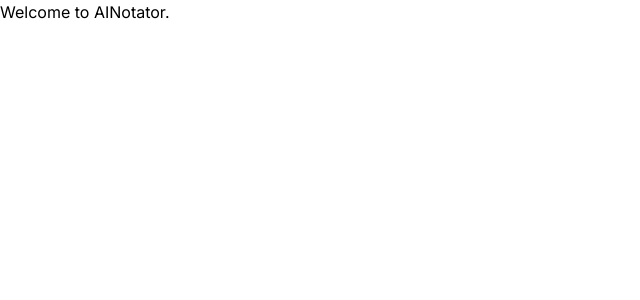
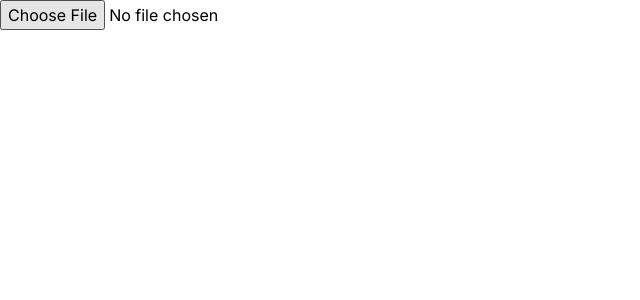
Before and after one commit to soujvnunes/ainotator-web, a Next.js app: page / in a window 1280 px wide. Shown: the top 300 px of the page, without its empty margins (0-640 px from the left). Built offline with nearby package versions, Linux system fonts and the light colour scheme.

Commit message:
feat(app/page) add basic image upload/preview

```diff
--- a/app/page.tsx
+++ b/app/page.tsx
@@ -1,6 +1,43 @@
-import Image from 'next/image'
-import Link from 'next/link'
+// TODO: remove directive after component client ui
+'use client'
+
+import NextImage from 'next/image'
+import { useState } from 'react'
 
 export default function Home() {
-  return <main>Welcome to AINotator.</main>
+  const [url, setUrl] = useState('')
+
+  return (
+    <main>
+      {url}
+      <input
+        type="file"
+        accept="image/*"
+        onChange={(event) => {
+          const file = event.target.files?.item(0)
+
+          if (file) {
+            const reader = new FileReader()
+
+            reader.readAsDataURL(file)
+            reader.onload = () => {
+              if (typeof reader.result === 'string') {
+                setUrl(reader.result)
+              }
+            }
+          }
+        }}
+      />
+      {!!url && (
+        <div className="relative h-24">
+          <NextImage
+            fill
+            className="object-cover"
+            alt="Preview"
+            src={url}
+          />
+        </div>
+      )}
+    </main>
+  )
 }
```
